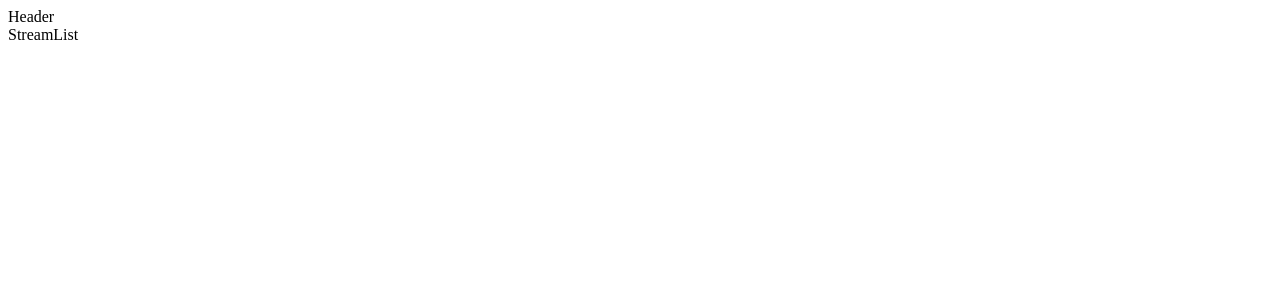
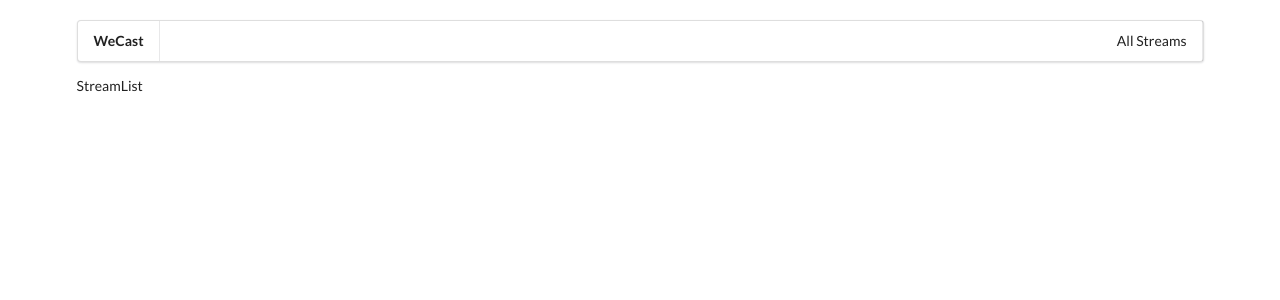
Before and after one commit to bhosaleT/wecast--twitch-clone-, a React (Create React App) app in the folder client/: page / in a window 1280 px wide. Shown: the top 300 px of the page. Built offline with nearby package versions, Linux system fonts and the light colour scheme.

Commit message:
added semantic UI CDN and styled the header

```diff
--- a/client/public/index.html
+++ b/client/public/index.html
@@ -5,6 +5,7 @@
     <link rel="shortcut icon" href="%PUBLIC_URL%/favicon.ico">
     <meta name="viewport" content="width=device-width, initial-scale=1, shrink-to-fit=no">
     <meta name="theme-color" content="#000000">
+    <link rel="stylesheet" href="https://cdnjs.cloudflare.com/ajax/libs/semantic-ui/2.4.1/semantic.min.css">
     <!--
       manifest.json provides metadata used when your web app is added to the
       homescreen on Android. See https://developers.google.com/web/fundamentals/web-app-manifest/
--- /dev/null
+++ b/client/src/App.css
@@ -0,0 +1,3 @@
+.custom-class{
+    margin-top: 20px;
+}
--- a/client/src/components/App.js
+++ b/client/src/components/App.js
@@ -7,14 +7,15 @@ import StreamEdit from "./Streams/StreamEdit";
 import StreamList from "./Streams/StreamList";
 import StreamShow from "./Streams/StreamShow";
 
-import Header from './Header';
+import Header from "./Header";
+import '../App.css';
+
 
 const App = () => {
-  return (
-    <div>
-    <Header />
+  return <div className="ui container custom-class">
       <BrowserRouter>
         <div>
+          <Header />
           <Route path="/" exact component={StreamList} />
           <Route path="/streams/new" exact component={StreamCreate} />
           <Route path="/streams/edit" exact component={StreamEdit} />
@@ -22,8 +23,7 @@ const App = () => {
           <Route path="/streams/show" exact component={StreamShow} />
         </div>
       </BrowserRouter>
-    </div>
-  );
+    </div>;
 };
 
 export default App;
--- a/client/src/components/Header.js
+++ b/client/src/components/Header.js
@@ -1,7 +1,18 @@
 import React from "react";
+import { Link } from "react-router-dom";
 
 const Header = () => {
-  return <div>Header</div>;
+  return (
+    <div className="ui menu ">
+      <Link to="/" className="header item">
+        WeCast
+      </Link>
+      <div className="right menu" />
+      <Link to="/" className=" item">
+        All Streams
+      </Link>
+    </div>
+  );
 };
 
 export default Header;
```
